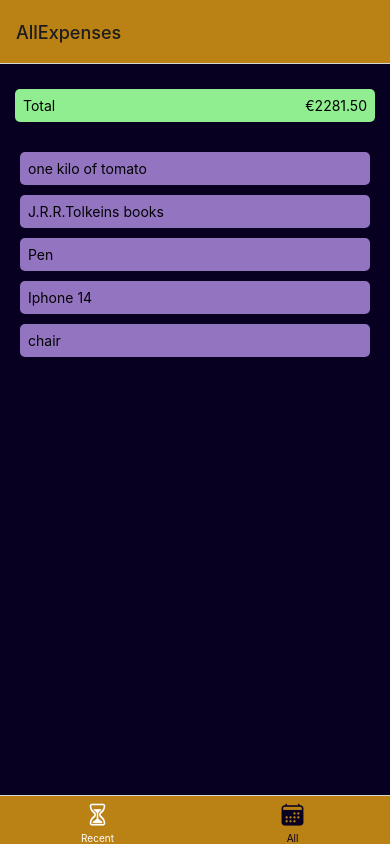
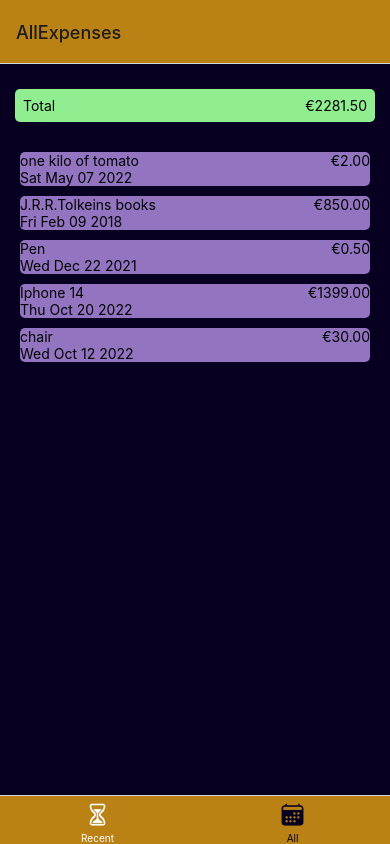
Before and after one commit to HusseinIbrahim2/Expense-Tracker, a React Native app: screen /AllExpenses in a window 390 px wide. Built offline with nearby package versions, Linux system fonts and the light colour scheme.

Commit message:
Outputing All Item of Expenses

```diff
--- a/components/ExpensesOutput/ExpensesList.js
+++ b/components/ExpensesOutput/ExpensesList.js
@@ -4,8 +4,10 @@ function renderExpensesItem(itemData) {
     return (
         <View style={styles.outerContainer}>
             <View style={styles.innerContainer}>
-                <Text>{itemData.item.description}</Text>
+                    <Text>{itemData.item.description}</Text>
+                    <Text>€{itemData.item.amount.toFixed(2)}</Text>
             </View>
+                <Text>{itemData.item.date.toDateString()}</Text>
         </View>
     )
 }
@@ -21,8 +23,8 @@ function ExpensesList({ expenses }) {
 }
 const styles = StyleSheet.create({
     outerContainer: {
-       // marginVertical: 25,
-       marginHorizontal: 20,
+        // marginVertical: 25,
+        marginHorizontal: 20,
         margin: 5,
         borderRadius: 5,
         backgroundColor: '#9374c1'
@@ -30,7 +32,6 @@ const styles = StyleSheet.create({
     innerContainer: {
         justifyContent: 'space-between',
         flexDirection: 'row',
-        padding: 8,
     }
 })
 
```
